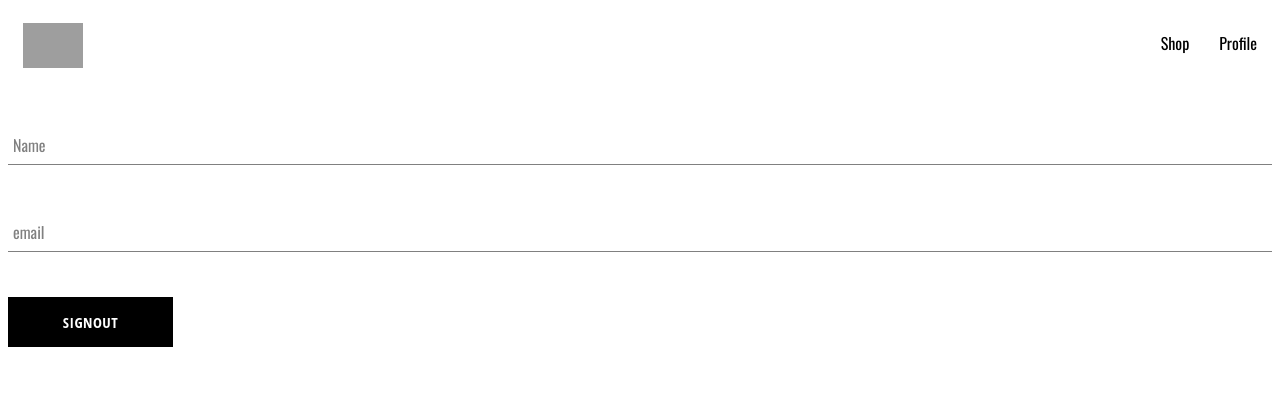
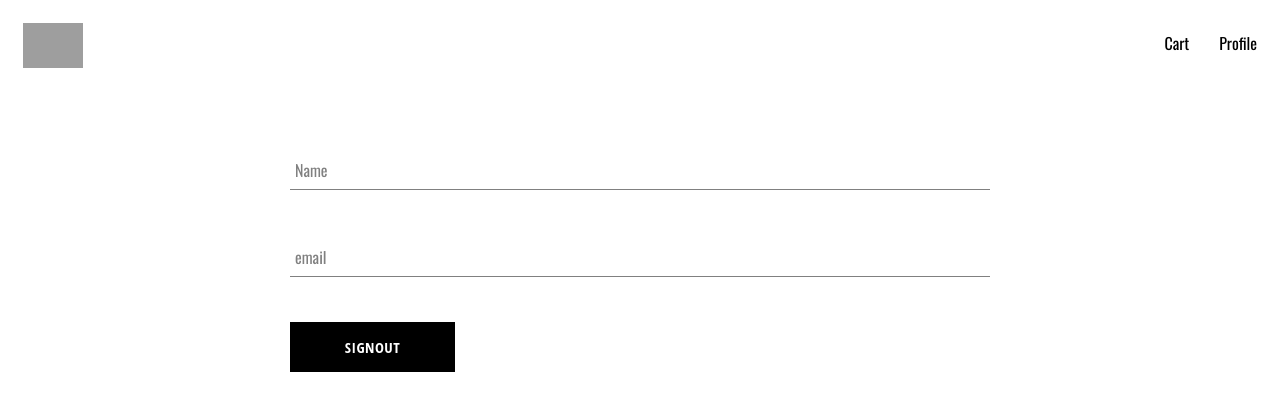
Before and after one commit to Kabilesh-GS/Thndr-Clothing, a React (Vite) app: page /profile in a window 1280 px wide. Shown: the top 410 px of the page. Built offline with nearby package versions, Linux system fonts and the light colour scheme; no server answers; the database is empty; sample sign-in values are in the browser's storage; grey boxes are pictures that could not be loaded.

Commit message:
Linked all home screen component to their routes

```diff
--- a/src/App.jsx
+++ b/src/App.jsx
@@ -2,8 +2,10 @@ import Home from "./Routes/Home/Home.component"
 import Authentication from "./Routes/Authentication/Authentication.component"
 import Navigation from "./Routes/Navigation/Navigation.component"
 import Profile from "./Routes/Profile/Profile.component"
+import Tees from "./Routes/Tees/Tees.component"
+
 import { Routes,Route,useNavigate,useLocation } from "react-router-dom"
-import {useAuthState} from 'react-firebase-hooks/auth';
+import { useAuthState } from 'react-firebase-hooks/auth';
 import { auth } from "./Utility/Firebase/Firebase.utils";
 import { useEffect } from "react"
 
@@ -26,6 +28,7 @@ function App() {
       <Navigation />
       <Routes>
         <Route path="/" element={<Home/>} />
+        <Route path="/tees" element={<Tees/>} />
         {user ? <Route path="/profile" element={<Profile/>}/> : <Route path="/authentication" element={<Authentication/>} />}
       </Routes>
     </>
--- a/src/Components/Category-item/Category-item.component.jsx
+++ b/src/Components/Category-item/Category-item.component.jsx
@@ -1,15 +1,16 @@
+import { Link } from "react-router-dom";
 import "./Category-item.style.scss";
 
 const CategoryItem = (props) => {
   return (
     props.categories.name &&
-    <div className="category-container">
+    <Link className="category-container" to={props.categories.redirect}>
       <div className="background-image" style={{backgroundImage: `url(${props.categories.Imageurl})`,}} />
       <div className="category-body">
         <h1>{props.categories.name}</h1>
         <p>Shop Now</p>
       </div>
-    </div>
+    </Link>
   );
 };
 
--- a/src/Routes/Home/Home.component.jsx
+++ b/src/Routes/Home/Home.component.jsx
@@ -6,27 +6,32 @@ function Home() {
     {
       id : 1,
       name: 'Tees',
-      Imageurl : 'https://i.pinimg.com/736x/1a/47/11/1a4711e40aa70ba90be9ce6322afe236.jpg'
+      Imageurl : 'https://i.pinimg.com/736x/1a/47/11/1a4711e40aa70ba90be9ce6322afe236.jpg',
+      redirect : '/tees'
     },
     {
       id : 2,
       name: 'Pants',
-      Imageurl : 'https://i.pinimg.com/736x/6d/2a/49/6d2a49433cbdc7197028953eb910c06c.jpg'
+      Imageurl : 'https://i.pinimg.com/736x/6d/2a/49/6d2a49433cbdc7197028953eb910c06c.jpg',
+      redirect : '/pants'
     },
     {
       id : 3,
       name: 'Hats',
-      Imageurl : 'https://i.pinimg.com/736x/d4/70/32/d47032c62e93f8abb0f2ad4f08965fce.jpg'
+      Imageurl : 'https://i.pinimg.com/736x/d4/70/32/d47032c62e93f8abb0f2ad4f08965fce.jpg',
+      redirect : '/hats'
     },
     {
       id : 4,
       name: 'Shoes',
-      Imageurl : 'https://i.pinimg.com/736x/c7/a3/76/c7a376b150010e9c02a2986603671149.jpg'
+      Imageurl : 'https://i.pinimg.com/736x/c7/a3/76/c7a376b150010e9c02a2986603671149.jpg',
+      redirect : '/shoes'
     },
     {
       id : 5,
       name: 'Shades',
-      Imageurl : 'https://i.pinimg.com/736x/f7/b9/df/f7b9df384022b8a1363b3dee0d0d5d30.jpg'
+      Imageurl : 'https://i.pinimg.com/736x/f7/b9/df/f7b9df384022b8a1363b3dee0d0d5d30.jpg',
+      redirect : '/shades'
     }
   ]
 
--- a/src/Routes/Navigation/Navigation.component.jsx
+++ b/src/Routes/Navigation/Navigation.component.jsx
@@ -1,6 +1,4 @@
-import { useContext } from "react";
 import { Link } from "react-router-dom";
-import { UsersContext } from "../../Contexts/User.context";
 import './Navigation.style.scss'
 import NavigationLogo from '../../assets/37_ligtning.jpg'
 import {useAuthState} from 'react-firebase-hooks/auth';
@@ -8,8 +6,7 @@ import { auth } from "../../Utility/Firebase/Firebase.utils";
 
 const Navigation=() => {
   const [user] = useAuthState(auth);
-  const { currentUser } = useContext(UsersContext);
-  console.log(currentUser);
+
   return(
     <>
       <div className="navigation-pannel">
@@ -17,7 +14,7 @@ const Navigation=() => {
           <img className="navigation-logo" src={NavigationLogo} />
         </Link>
         <div className="navigation-links-conatiner">
-          <Link className="navigation-link" to="/shop">Shop</Link>
+          {user ? <Link className="navigation-link" to="/cart">Cart</Link> : <p></p>}
           {user ? <Link className="navigation-link" to="/profile">Profile</Link> :<Link className="navigation-link" to="/authentication">Sign-in</Link>}
         </div>
       </div>
--- a/src/Routes/Profile/Profile.component.jsx
+++ b/src/Routes/Profile/Profile.component.jsx
@@ -1,4 +1,5 @@
 import { signOutFun, getUserData } from "../../Utility/Firebase/Firebase.utils";
+import './Profile.style.scss';
 import Button from "../../Components/Button/Button.component";
 import FormInput from "../../Components/FormInput/FormInput.component";
 import { getAuth } from "firebase/auth";
@@ -19,10 +20,12 @@ const Profile = () => {
   },[])
 
   return(
-    <div>
-      <FormInput label="Name" inputOptions={{value: UserData?.displayName || ''}} readonly/>
-      <FormInput label="email" inputOptions={{value: UserData?.email || ''}} readonly/>
-      <Button onClick={signOutFun} children="SignOut" />
+    <div className="containerOuter">
+      <div className="container">
+        <FormInput label="Name" inputOptions={{value: UserData?.displayName || ''}} readonly/>
+        <FormInput label="email" inputOptions={{value: UserData?.email || ''}} readonly/>
+        <Button onClick={signOutFun} children="SignOut" />
+      </div>
     </div>
   )
 }
--- /dev/null
+++ b/src/Routes/Profile/Profile.style.scss
@@ -0,0 +1,8 @@
+.containerOuter{
+  display: flex;
+  justify-content: center;
+  align-items: center;
+  .container{
+    width: 700px;
+  }
+}
--- /dev/null
+++ b/src/Routes/Tees/Tees.component.jsx
@@ -0,0 +1,7 @@
+const Tees = () => {
+  return (
+    <h1>Tees</h1>
+  )
+}
+
+export default Tees;
```
